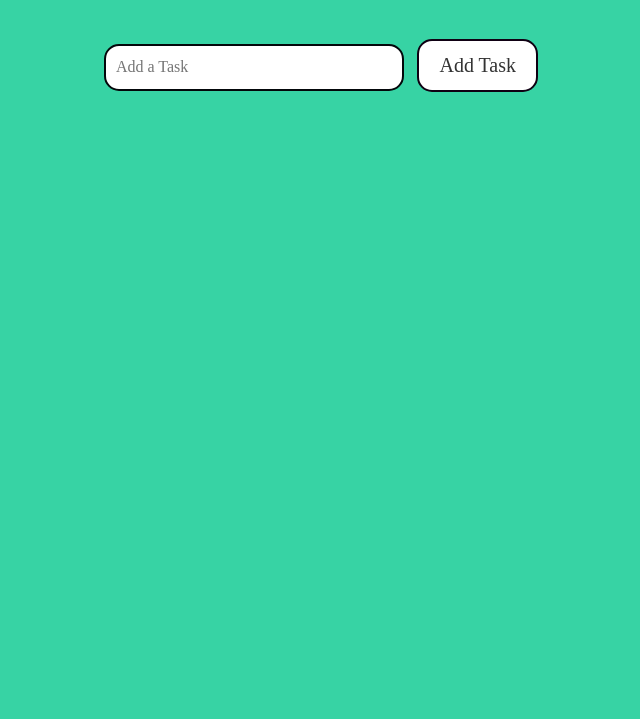
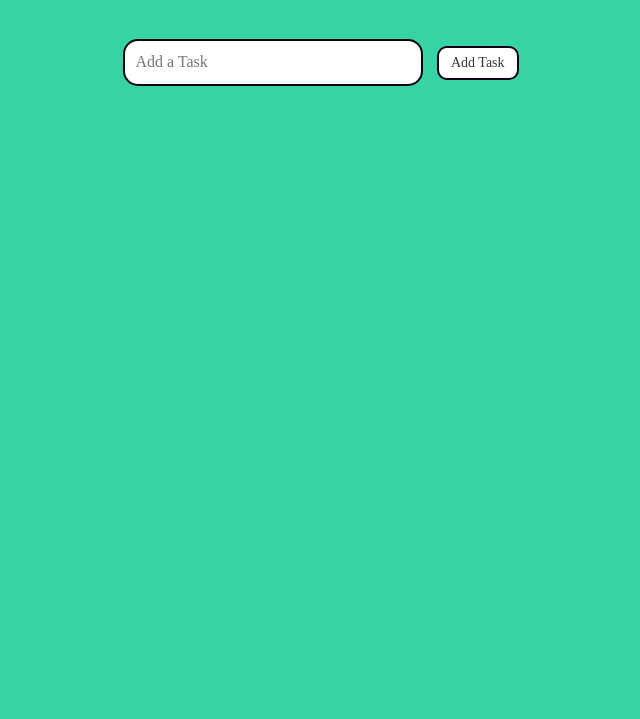
Before and after one commit to mapajumerasui-crypto/ToDo-PWA, a plain HTML site: page index.html in a window 1280 px wide. Shown: the part 81-800 px from the top of the page, without its empty margins (319-959 px from the left). Drawn offline with nearby package versions, Linux system fonts and the light colour scheme.

Commit message:
Update index.html

```diff
--- a/index.html
+++ b/index.html
@@ -31,12 +31,12 @@
       }
       input:focus{outline: none;}
       button {
-        padding: 10px 20px;
+        padding: 5px 12px;
         margin-left: 10px;
         border: none;
-        border-radius: 15px;
+        border-radius: 10px;
         background: rgb(255, 255, 255);
-        font-size: 20px;
+        font-size: 14px;
         cursor: pointer;
         border: 2px solid rgb(15, 0, 19);
       }
```
